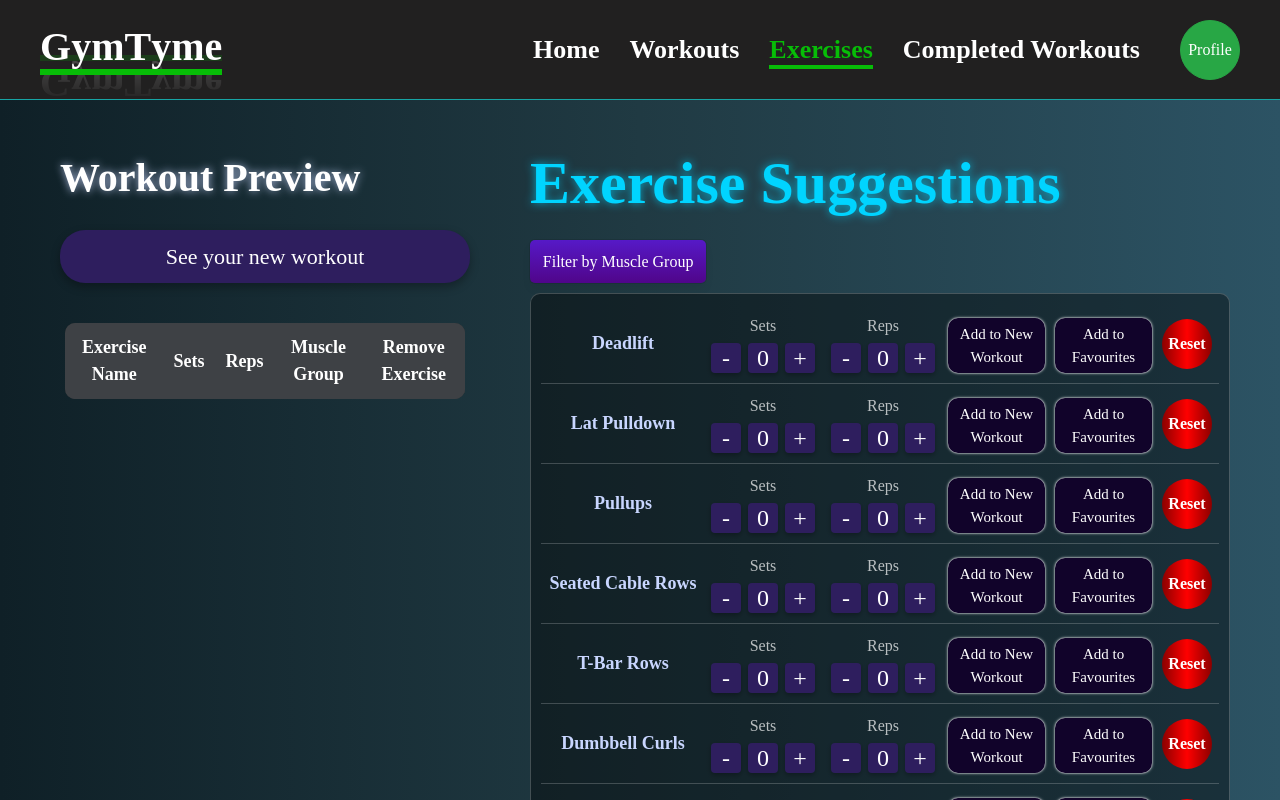
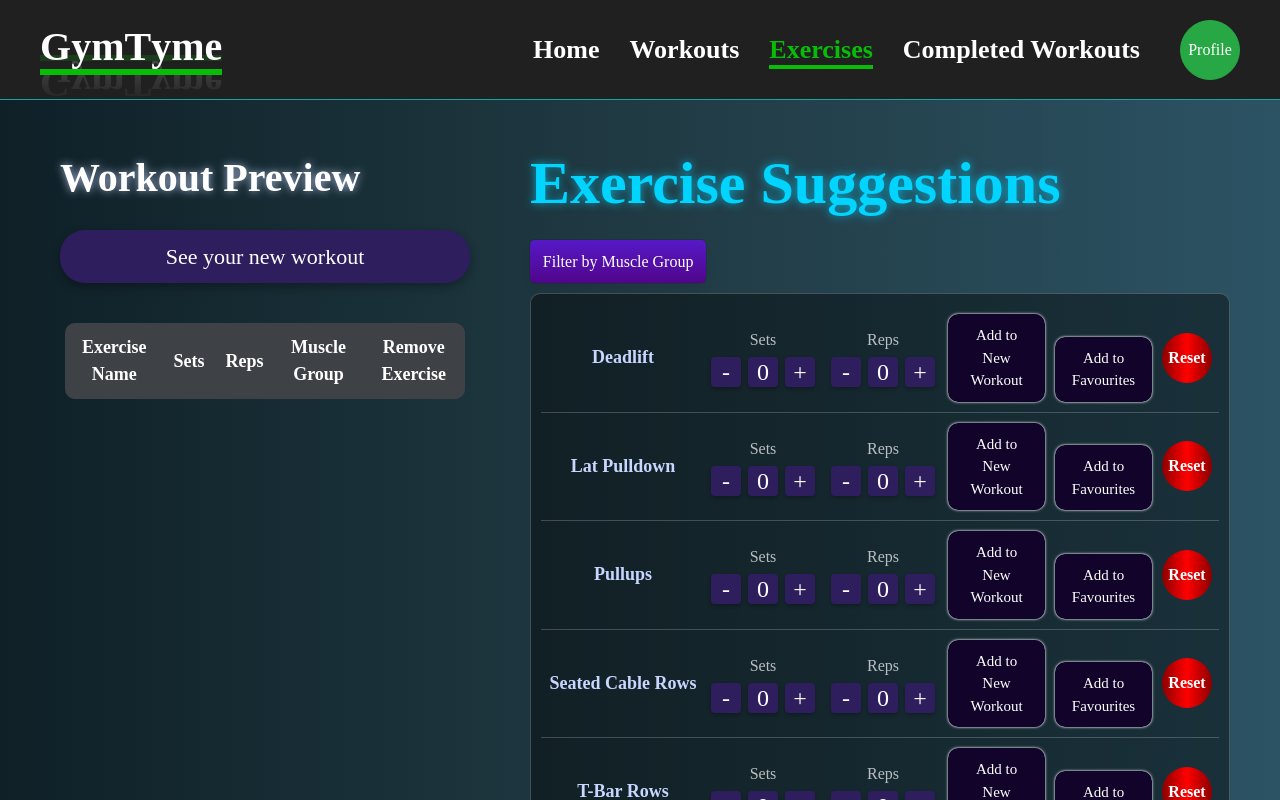
Before and after one commit to Satokii/gymtyme, a React (Vite) app: page /exercises in a window 1280 px wide. Shown: the top 800 px of the page. Built offline with nearby package versions, Linux system fonts and the light colour scheme; a web font is replaced by a local one.

Commit message:
refactor: update padding of exercise buttons

```diff
--- a/src/styles/exercises/exercises.css
+++ b/src/styles/exercises/exercises.css
@@ -151,7 +151,7 @@
 
 .exercise-btn-container > button {
   cursor: pointer;
-  padding: 5px;
+  padding: 10px 15px;
   border-radius: 10px;
   border: none;
   color: white;
```
